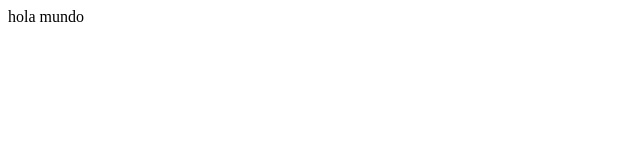
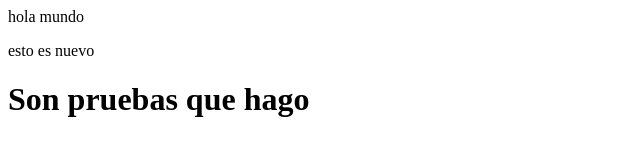
Before and after one commit to cristhianmr313/prueba, a plain HTML site: page index.html in a window 1280 px wide. Shown: the whole page, without its empty margins (0-640 px from the left). Drawn offline with Linux system fonts and the light colour scheme.

Commit message:
primera actualizacion

```diff
--- a/index.html
+++ b/index.html
@@ -7,5 +7,11 @@
 </head>
 <body>
     hola mundo
+    <p>
+        esto es nuevo
+    </p>
+    <H1>Son pruebas que hago
+
+    </H1>
 </body>
 </html>
```
